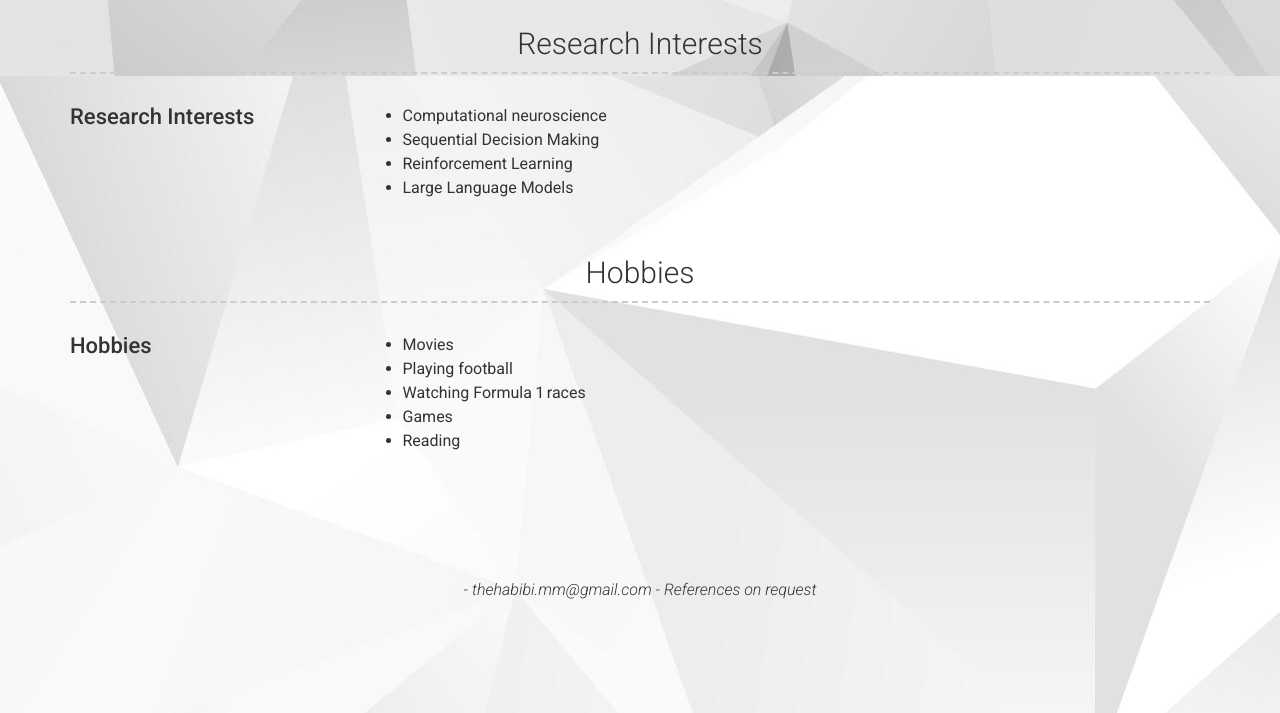
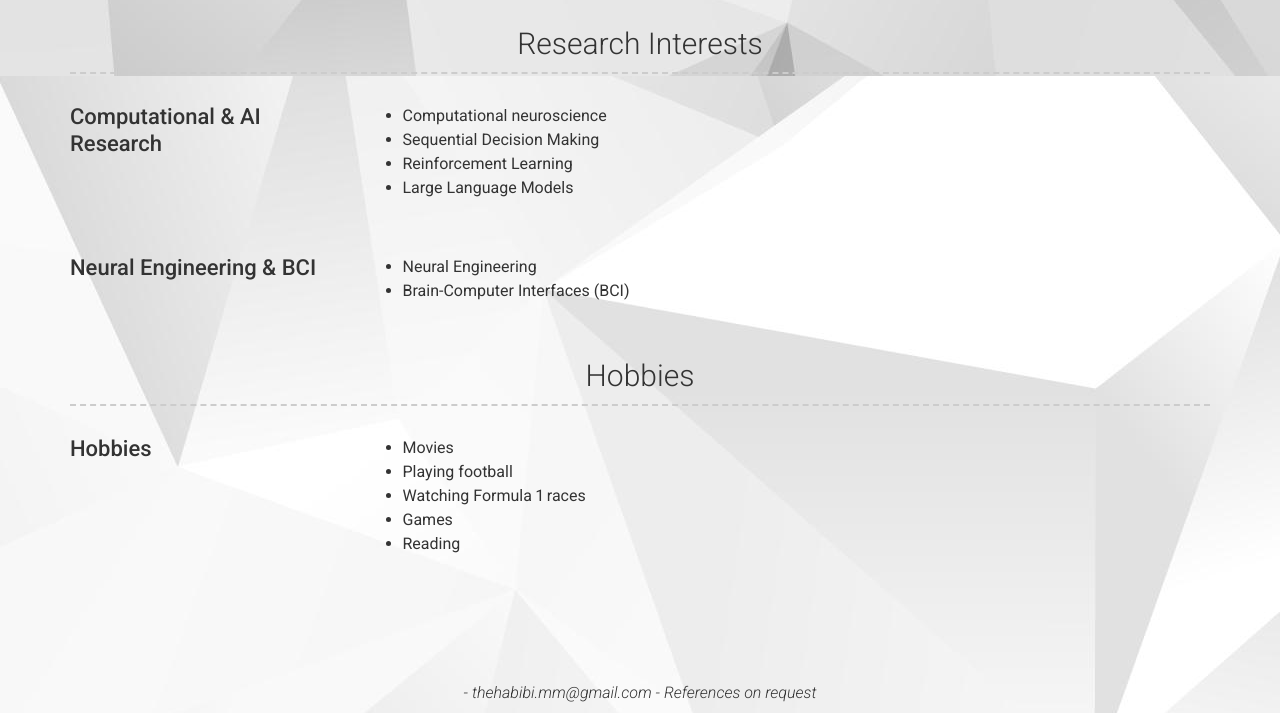
Before and after one commit to HabibiMehdi/HabibiMehdi.github.io, a Jekyll site: the page built from index.md, in a window 1280 px wide and 900 px high, scrolled down 1737 px, cut to the strip 187-900 px from the top of the window. Built offline with Jekyll 4.4.1, drawn with Linux system fonts in a browser that asks for light colours; nearby versions of some CDN libraries; a style sheet for code colours, icons or effects is not loaded.

Commit message:
Update _config.yml

```diff
--- a/_config.yml
+++ b/_config.yml
@@ -113,12 +113,18 @@ content:
     layout: list
     content:
       - layout: left
-        title: Research Interests
+        title: Computational & AI Research
         description: |
           - Computational neuroscience
           - Sequential Decision Making
           - Reinforcement Learning
           - Large Language Models
+
+      - layout: left
+        title: Neural Engineering & BCI
+        description: |
+          - Neural Engineering
+          - Brain-Computer Interfaces (BCI)
 
   - title: Hobbies
     layout: list
```
